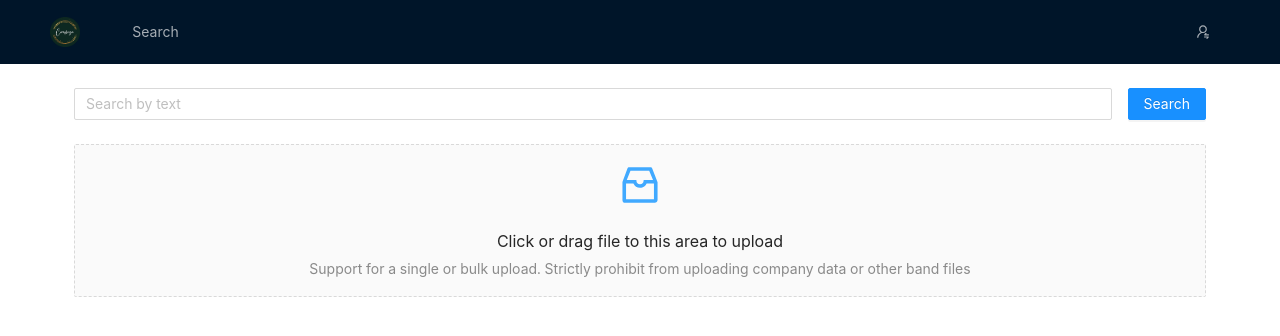
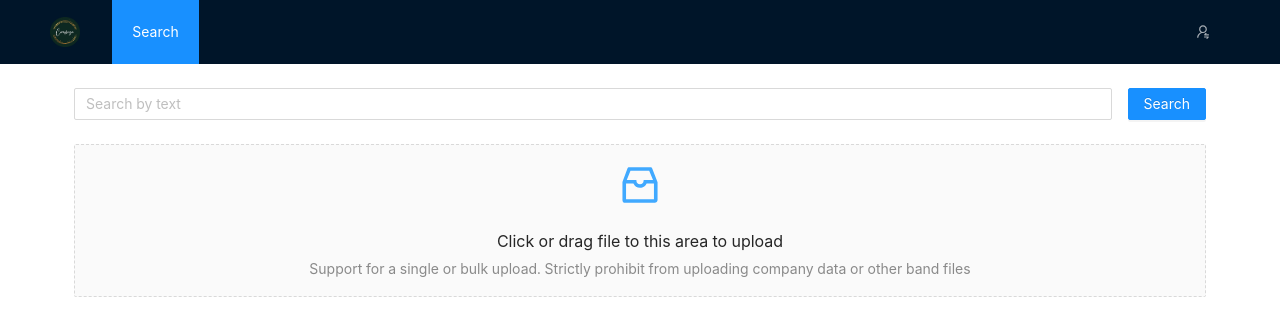
Before and after one commit to xindixu/complaza-frontend, a Next.js app: page / in a window 1280 px wide. Shown: the top 336 px of the page. Built offline with nearby package versions, Linux system fonts and the light colour scheme.

Commit message:
fix: add link to items in navbar

```diff
--- a/components/navbar.js
+++ b/components/navbar.js
@@ -1,5 +1,5 @@
 import React from "react"
-import PropTypes from "prop-types"
+import Link from "next/link"
 import { Layout, Menu } from "antd"
 import { UserSwitchOutlined } from "@ant-design/icons"
 import Image from "next/image"
@@ -27,7 +27,9 @@ const Navbar = () => {
         <Image src="/logo.png" alt="complaza logo" height="32" width="32" />
       </LogoWrapper>
       <Menu theme="dark" mode="horizontal" defaultSelectedKeys={["1"]} style={{ width: "100%" }}>
-        <Menu.Item>Search</Menu.Item>
+        <Menu.Item key={1}>
+          <Link href="/">Search</Link>
+        </Menu.Item>
         <UserWrapper>
           <UserSwitchOutlined />
         </UserWrapper>
```
